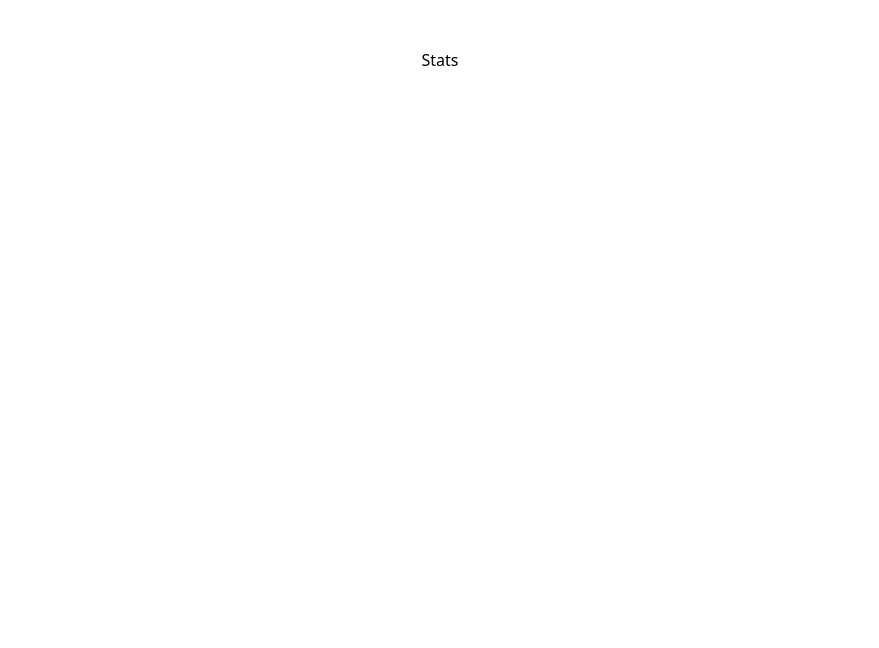
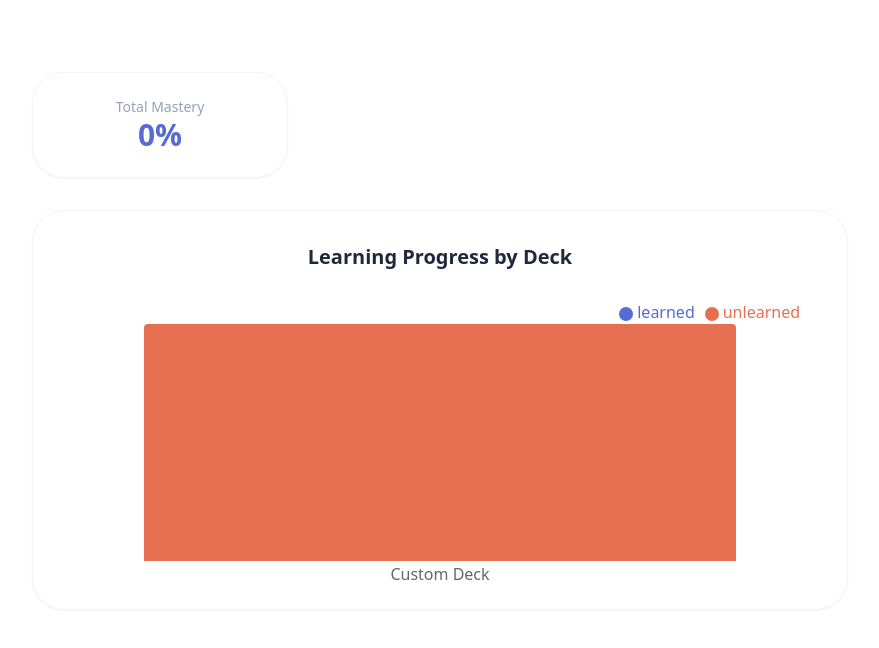
Before and after one commit to 6esterka/flashcards-project, a React (Vite) app: page /stats in a window 1280 px wide. Shown: the top 648 px of the page, without its empty margins (200-1079 px from the left). Built offline with nearby package versions, Linux system fonts and the light colour scheme.

Commit message:
Introducing Stats page

```diff
--- a/package.json
+++ b/package.json
@@ -18,6 +18,7 @@
     "react": "^19.1.0",
     "react-dom": "^19.1.0",
     "react-router-dom": "^7.7.1",
+    "recharts": "^3.7.0",
     "zustand": "^5.0.9"
   },
   "devDependencies": {
--- a/src/constants/uiText.ts
+++ b/src/constants/uiText.ts
@@ -42,7 +42,8 @@ export const uiText={
     },
     stats:{
         pageRouteTitle:"Stats",
-        pageTitle:"Stats"
+        totalMasteryTitle:"Total Mastery",
+        learningProgressStatTitle:"Learning Progress by Deck"
     },
     deckLibrary:{
         deckLibraryTitle:"Welcome to flashcards quiz",
--- a/src/pages/Stats.tsx
+++ b/src/pages/Stats.tsx
@@ -1,5 +1,57 @@
 import { uiText } from "@/constants/uiText";
+import { useFlashcardStore } from "@/store/useFlashcardStore";
+import { useMemo } from "react";
+import { Bar, BarChart, Legend, ResponsiveContainer, Tooltip, XAxis, YAxis } from "recharts"
+import type { DeckStats } from "@/types/deckStats";
 
 export default function Stats(){
-    return <h1>{uiText.stats.pageTitle}</h1>
+    const decks=useFlashcardStore((state)=>state.decks);
+    const chartData:DeckStats[]=useMemo(()=>{
+        return Object.entries(decks).map(([name,cards])=>{
+            const learnedCount=cards.filter(card=>card.isLearned).length;
+            const totalCount=cards.length;
+
+            return{
+                name,
+                learned:learnedCount,
+                unlearned:totalCount-learnedCount
+            }
+        })
+    },[decks]);
+    const totalMastery= useMemo(()=>{
+        const allCards=Object.values(decks).flat();
+        const total=allCards.length;
+        const allLearnedCardsCount=allCards.filter((card)=>card.isLearned).length;
+        const percent = total>0?Math.round(allLearnedCardsCount/total*100):0;
+        return percent;
+    },[decks]);
+    return (    <div className="p-6 space-y-8">
+      {/* 1. Total Mastery */}
+      <div className="grid grid-cols-1 md:grid-cols-2 lg:grid-cols-3 gap-6">
+        <div className="bg-white p-6 rounded-[2rem] shadow-sm border border-slate-100">
+           <p className="text-slate-400 text-sm font-medium">{uiText.stats.totalMasteryTitle}</p>
+           <h3 className="text-3xl font-bold text-[#556cd6]">{totalMastery}%</h3>
+        </div>
+      </div>
+
+      {/* 2. Main Progress Chart */}
+      <div className="bg-white p-8 rounded-[2rem] shadow-sm border border-slate-100 h-[400px]">
+        <h2 className="text-xl font-bold mb-6 text-slate-800">{uiText.stats.learningProgressStatTitle}</h2>
+        <ResponsiveContainer width="100%" height="90%">
+          <BarChart data={chartData}>
+            <XAxis dataKey="name" axisLine={false} tickLine={false} />
+            <YAxis hide />
+            <Tooltip
+               cursor={{fill: '#f8fafc'}}
+               contentStyle={{borderRadius: '16px', border: 'none', boxShadow: '0 10px 15px -3px rgb(0 0 0 / 0.1)'}}
+            />
+            <Legend verticalAlign="top" align="right" iconType="circle" />
+            {/* Learned */}
+            <Bar dataKey="learned" stackId="a" fill="#556cd6" radius={[0, 0, 4, 4]} />
+            {/* Unlearned */}
+            <Bar dataKey="unlearned" stackId="a" fill="#e76f51" radius={[4, 4, 0, 0]} />
+          </BarChart>
+        </ResponsiveContainer>
+      </div>
+    </div>)
 }
--- /dev/null
+++ b/src/types/deckStats.ts
@@ -0,0 +1,5 @@
+export interface DeckStats{
+    name: string,
+    learned: number,
+    unlearned: number
+}
```
Also changed, not shown: 1 other file (tests, documents, lock files or other folders).
